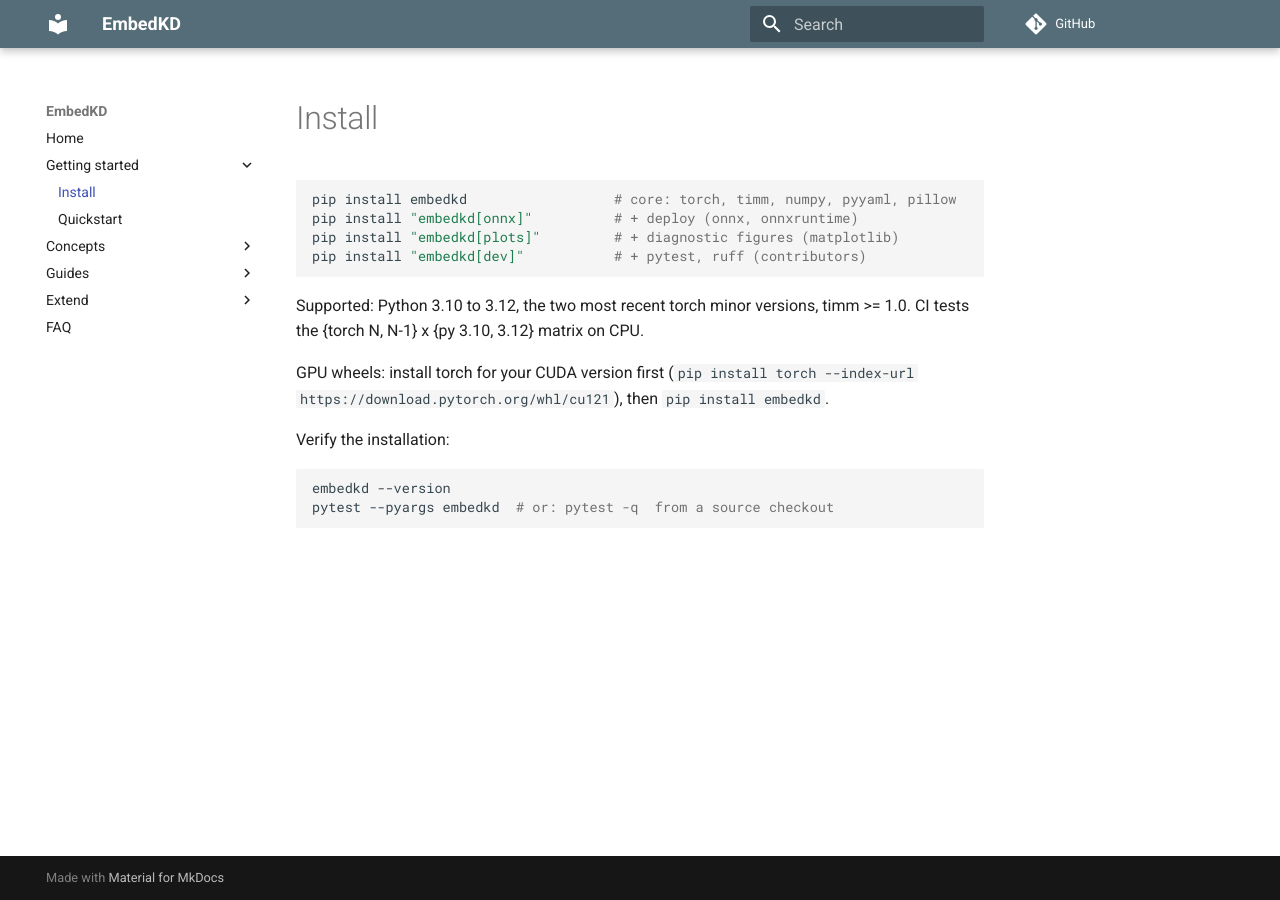
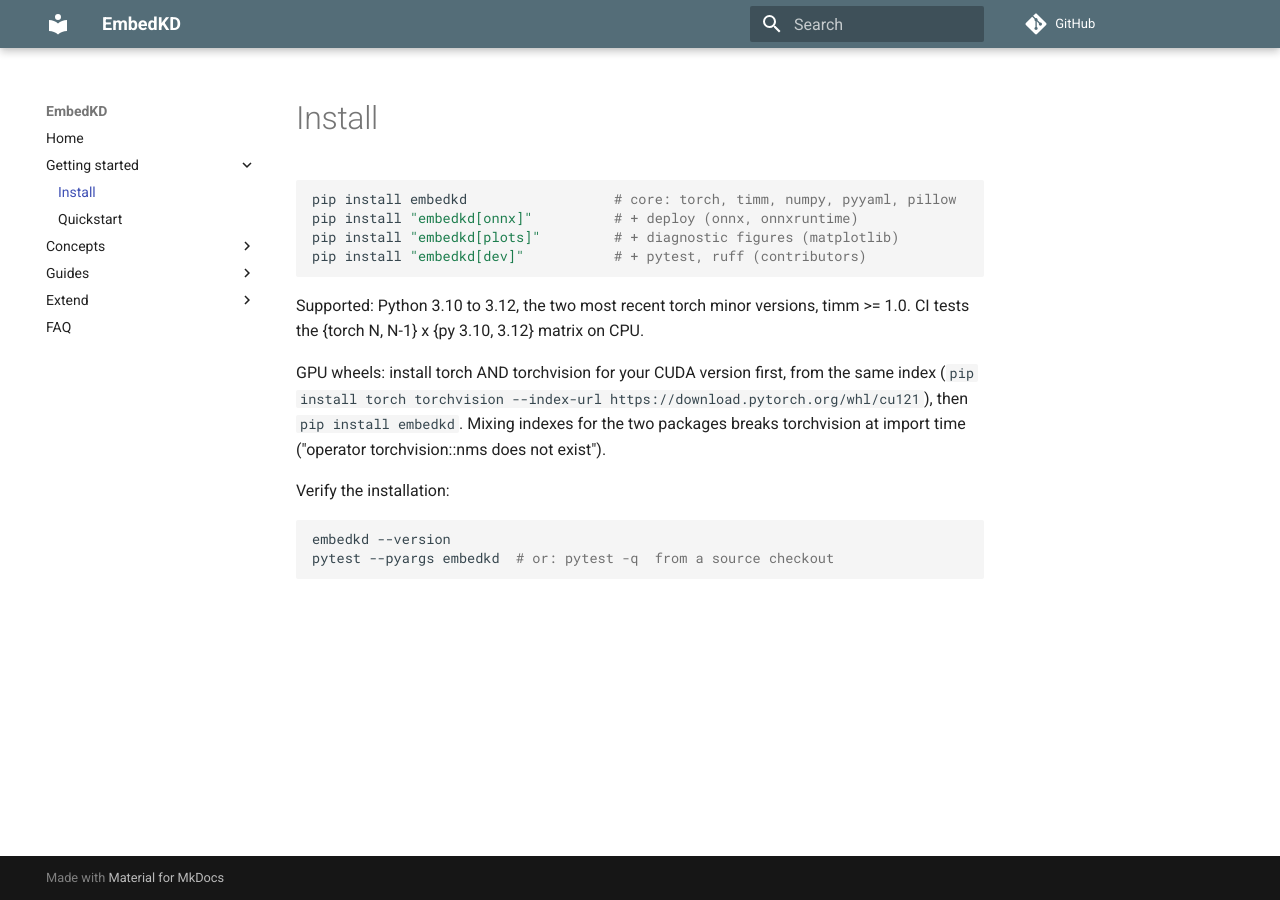
Before and after one commit to hublinhdn/embedkd, an MkDocs documentation site: the page built from docs/getting-started/install.md, in a window 1280 px wide. Built offline with MkDocs 1.6.1 and Material for MkDocs 9.7.7, drawn with Linux system fonts in a browser that asks for light colours; comment, search, counter and statistics services are not loaded.

Commit message:
Fix CI and server setup: install torch+torchvision from the same index

```diff
--- a/docs/getting-started/install.md
+++ b/docs/getting-started/install.md
@@ -10,9 +10,11 @@
 Supported: Python 3.10 to 3.12, the two most recent torch minor versions,
 timm >= 1.0. CI tests the {torch N, N-1} x {py 3.10, 3.12} matrix on CPU.
 
-GPU wheels: install torch for your CUDA version first
-(`pip install torch --index-url https://download.pytorch.org/whl/cu121`),
-then `pip install embedkd`.
+GPU wheels: install torch AND torchvision for your CUDA version first, from
+the same index
+(`pip install torch torchvision --index-url https://download.pytorch.org/whl/cu121`),
+then `pip install embedkd`. Mixing indexes for the two packages breaks
+torchvision at import time ("operator torchvision::nms does not exist").
 
 Verify the installation:
 
```
Also changed, not shown: 2 other files.
